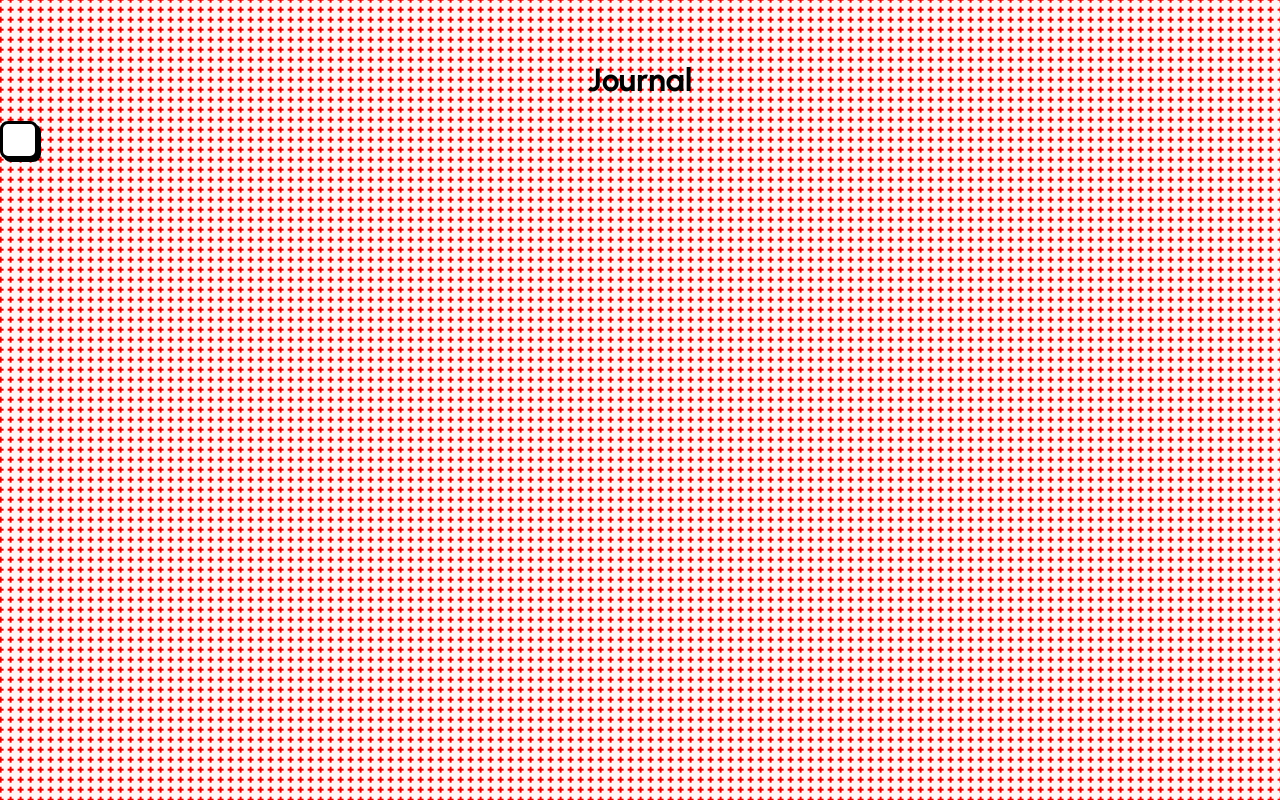
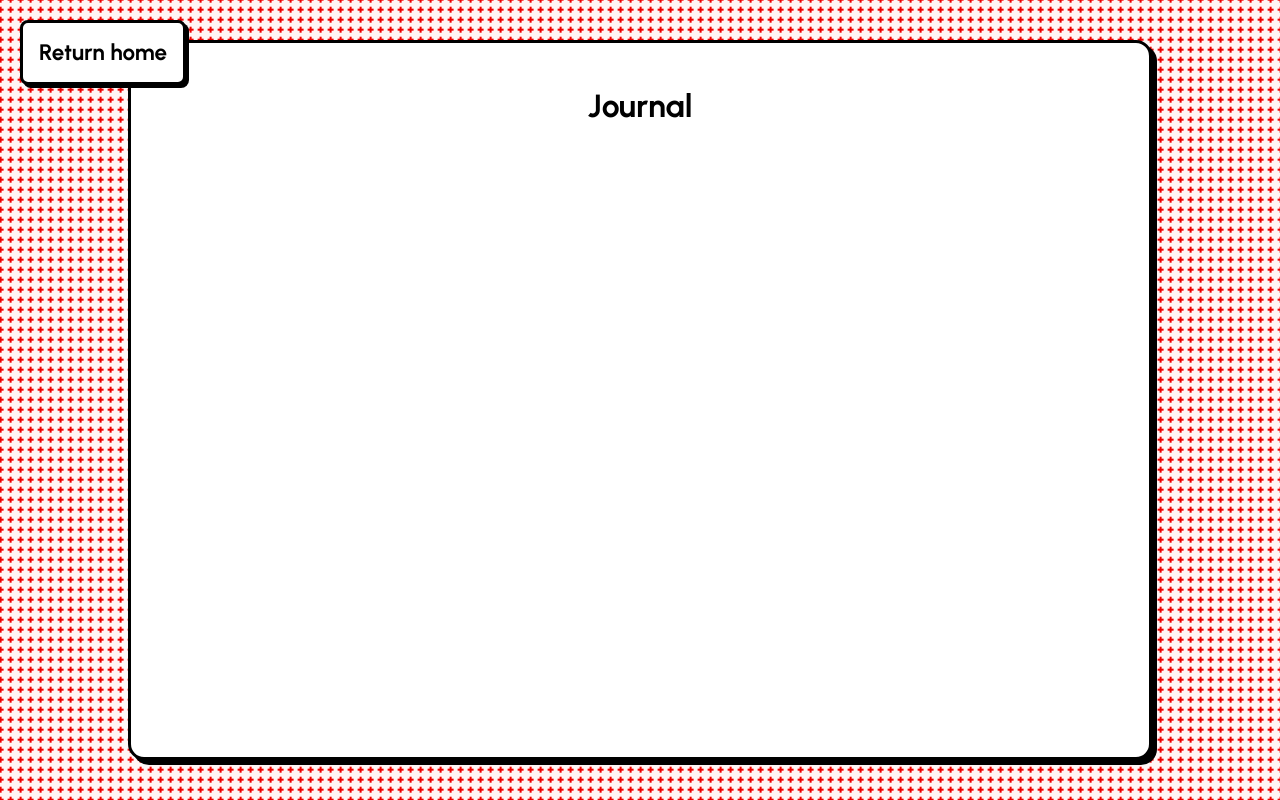
Before and after one commit to MarshalMarks/cyberlizer-site, a React (Create React App) app: page /journal in a window 1280 px wide. Built offline with nearby package versions, Linux system fonts and the light colour scheme.

Commit message:
Added journal and projects pages

```diff
--- a/src/App.css
+++ b/src/App.css
@@ -43,6 +43,7 @@ button {
   border-radius: 0.5rem;
   background-color: #ffffff;
   box-shadow: 3px 3px 0px 0px #000;
+  font-weight: bold;
   font-size: 1.4rem;
   font-family: "Urbanist", sans-serif;
   background-image: url("/src/resources/redwedge.png");
@@ -81,6 +82,22 @@ button:hover {
   height: 90vh;
   padding-left: max(calc(35vw - 20rem), 2.5rem);
   padding-right: max(calc(35vw - 20rem), 2.5rem);
+}
+
+.grid {
+  display: grid;
+  grid-gap: 2rem;
+  grid-template-columns: 1fr;
+  grid-template-rows: 1fr;
+  height: 90vh;
+  padding-left: max(calc(35vw - 20rem), 2.5rem);
+  padding-right: max(calc(35vw - 20rem), 2.5rem);
+}
+
+.home-button {
+  position: absolute;
+  top: 20px;
+  left: 20px;
 }
 
 #pfp {
--- a/src/pages/Journal.js
+++ b/src/pages/Journal.js
@@ -2,9 +2,12 @@ import ReactMarkdown from "react-markdown";
 import remarkGfm from "remark-gfm";
 import markdownContent from "../journal_entries/test1.md";
 import { useState } from "react";
+import { useNavigate } from "react-router-dom";
 
 function Journal({ id }) {
     const [articleText, setArticleText] = useState("");
+
+    const navigate = useNavigate();
 
     const getFile = () => {
         fetch(markdownContent)
@@ -14,9 +17,12 @@ function Journal({ id }) {
 
     return (
         <>
-            <h1>Journal</h1>
-            <button onClick={getFile}></button>
-            <ReactMarkdown remarkPlugins={[remarkGfm]}>{articleText}</ReactMarkdown>
+            <button class="home-button" onClick={() => {navigate("/")}}>Return home</button>
+            <div class="grid">
+                <div id="journal-page-section" class="box-section">
+                    <h1>Journal</h1>
+                </div>
+            </div>
         </>
     );
 }
--- a/src/pages/Projects.js
+++ b/src/pages/Projects.js
@@ -1,7 +1,16 @@
+import { useNavigate } from "react-router-dom";
+
 function Projects() {
+    const navigate = useNavigate();
+
     return (
         <>
-            <h1>Projects</h1>
+            <button class="home-button" onClick={() => {navigate("/")}}>Return home</button>
+            <div class="grid">
+                <div id="journal-page-section" class="box-section">
+                    <h1>Projects</h1>
+                </div>
+            </div>
         </>
     );
 }
```
